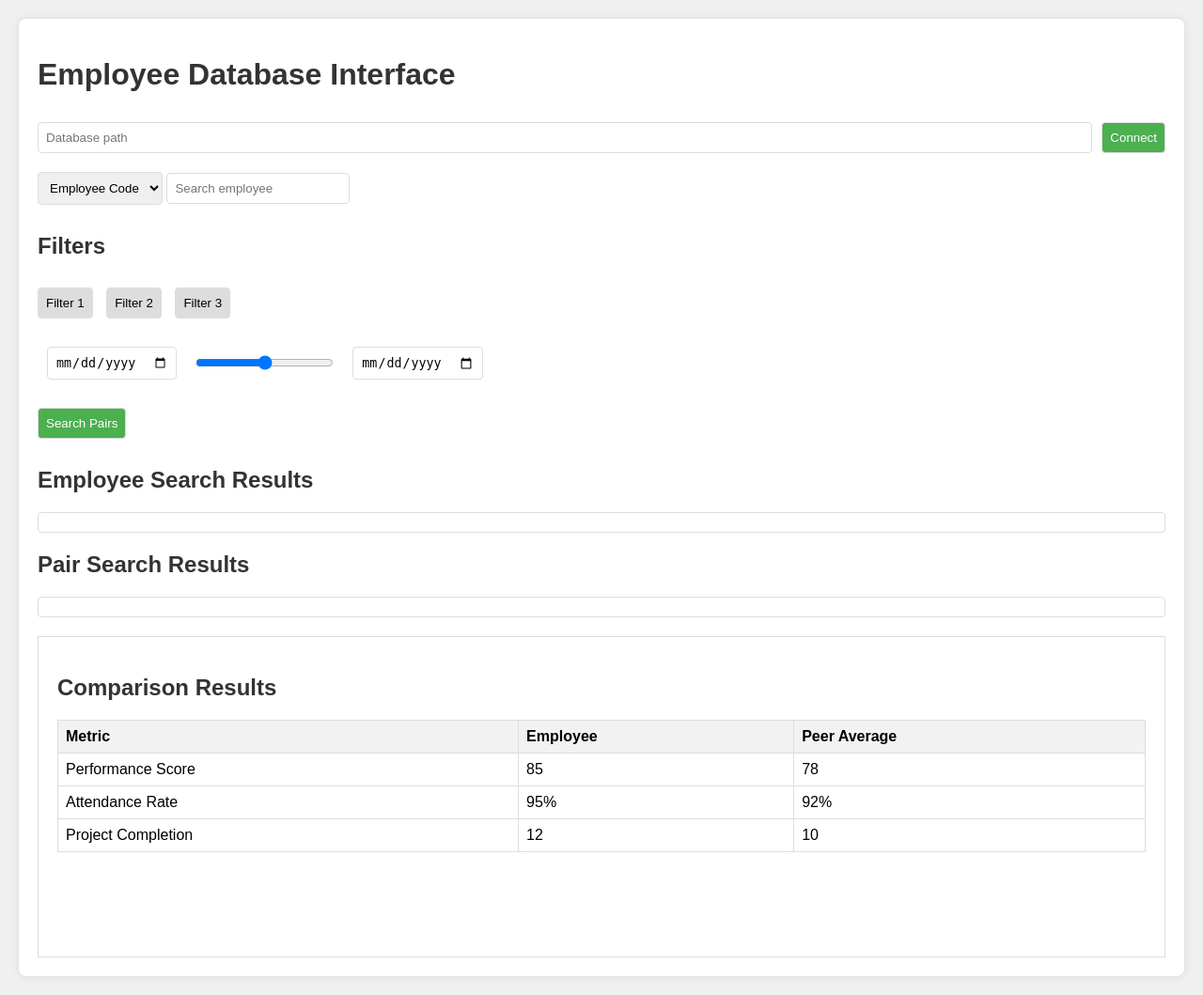
After one commit to aqpbox-devops/AQPBOX-CHARGEFIRE, a Flask app: template app/templates/example.html in a window 1280 px wide. The commit adds this page. Shown: the whole page at 94% size. Run offline with Flask 3, Linux system fonts and the light colour scheme; the template is opened without the code that fills it, so the values that code supplies are empty.

Commit message:
WORKING EMPLOYEE SEARCH

```diff
--- a/app/main.py
+++ b/app/main.py
@@ -4,6 +4,9 @@ from mymodules.database.sqlite_handler import BANTOTALRecordsSQLiteConnection
 app = Flask(__name__)
 
 db_connection = BANTOTALRecordsSQLiteConnection(dir=r'C:\Users\IMAMANIH\Documents\GithubRepos\AQPBOX-CHARGEFIRE\test')
+
+def on_reload():
+    db_connection.connect()
 
 @app.route('/')
 def index():
@@ -16,19 +19,31 @@ def init_db(directory):
         if not db_connection.connect():
             raise ConnectionError("Failed to connect to the database")
 
-        return jsonify({"message": "Database initialized successfully.",
-                        "info": db_connection.info().replace('\n', '<br>')}), 200
+        return jsonify({"message": db_connection.info().
+                        replace('\t', '  ')}), 200
     except Exception as e:
-        app.logger.error(f"Error: {str(e)}")
         return jsonify({"error": str(e)}), 500
 
-@app.route('/search/<string:query>/<string:mode>', methods=['GET'])
-def search(query, mode):
+@app.route('/search_employee/<string:query>/<string:mode>', methods=['GET'])
+def search_employee(query, mode):
     try:
-        results = db_connection.get_employee_code_by(query, mode)
-        return jsonify(results)
+        response_data = {
+            'employees': []
+        }
+
+        if mode != 'code':
+            results = db_connection.get_codes_ocurrences_by(query, mode)
+            employees = db_connection.get_employees_by_codes(results)
+
+        else:
+            employees = db_connection.get_employees_by_codes([query])
+
+        dict_employees = [o.to_dict() for o in employees]
+
+        response_data['employees'] = dict_employees
+
+        return jsonify(response_data), 200
     except Exception as e:
-        app.logger.error(f"Error during search: {str(e)}")
         return jsonify({"error": str(e)}), 500
 
 if __name__ == '__main__':
--- /dev/null
+++ b/app/templates/example.html
@@ -0,0 +1,251 @@
+<!DOCTYPE html>
+<html lang="en">
+<head>
+    <meta charset="UTF-8">
+    <meta name="viewport" content="width=device-width, initial-scale=1.0">
+    <title>Employee Database Interface</title>
+    <style>
+        body {
+            font-family: Arial, sans-serif;
+            margin: 0;
+            padding: 20px;
+            background-color: #f0f0f0;
+        }
+        .container {
+            max-width: 1200px;
+            margin: 0 auto;
+            background-color: white;
+            padding: 20px;
+            border-radius: 8px;
+            box-shadow: 0 0 10px rgba(0,0,0,0.1);
+        }
+        h1, h2 {
+            color: #333;
+        }
+        input, select, button {
+            margin: 10px 0;
+            padding: 8px;
+            border: 1px solid #ddd;
+            border-radius: 4px;
+        }
+        button {
+            background-color: #4CAF50;
+            color: white;
+            cursor: pointer;
+        }
+        button:hover {
+            background-color: #45a049;
+        }
+        .filter-buttons button {
+            margin-right: 10px;
+            background-color: #ddd;
+            color: black;
+        }
+        .filter-buttons button.active {
+            background-color: #4CAF50;
+            color: white;
+        }
+        .time-range {
+            display: flex;
+            align-items: center;
+            margin: 20px 0;
+        }
+        .time-range input {
+            margin: 0 10px;
+        }
+        .employee-results, .pair-results {
+            display: flex;
+            flex-wrap: wrap;
+            gap: 10px;
+            margin-top: 20px;
+            max-height: 300px;
+            overflow-y: auto;
+            padding: 10px;
+            border: 1px solid #ddd;
+            border-radius: 4px;
+        }
+        .employee-card {
+            border: 1px solid #ddd;
+            padding: 10px;
+            border-radius: 4px;
+            width: calc(33.333% - 10px);
+            box-sizing: border-box;
+            background-color: #fff;
+        }
+        .employee-card .color-bar {
+            height: 10px;
+            background: linear-gradient(to right, red, yellow, green);
+            margin-top: 10px;
+        }
+        .employee-card.selected {
+            background-color: #e6f3ff;
+            border-color: #4CAF50;
+        }
+        .comparison-results {
+            margin-top: 20px;
+            border: 1px solid #ddd;
+            padding: 20px;
+            height: 300px;
+            overflow-y: auto;
+        }
+        table {
+            width: 100%;
+            border-collapse: collapse;
+        }
+        th, td {
+            border: 1px solid #ddd;
+            padding: 8px;
+            text-align: left;
+        }
+        th {
+            background-color: #f2f2f2;
+        }
+        .db-connection {
+            display: flex;
+            align-items: center;
+        }
+        .db-connection input {
+            flex-grow: 1;
+            margin-right: 10px;
+        }
+    </style>
+</head>
+<body>
+    <div class="container">
+        <h1>Employee Database Interface</h1>
+
+        <div class="db-connection">
+            <input type="text" id="dbPath" placeholder="Database path">
+            <button onclick="toggleConnection(this)">Connect</button>
+        </div>
+
+        <select id="searchType">
+            <option value="code">Employee Code</option>
+            <option value="username">Username</option>
+            <option value="fullname">Full Name</option>
+        </select>
+        <input type="text" id="searchInput" placeholder="Search employee">
+
+        <h2>Filters</h2>
+        <div class="filter-buttons">
+            <button onclick="toggleFilter(this)">Filter 1</button>
+            <button onclick="toggleFilter(this)">Filter 2</button>
+            <button onclick="toggleFilter(this)">Filter 3</button>
+        </div>
+
+        <div class="time-range">
+            <input type="date" id="startDate">
+            <input type="range" min="0" max="100" value="50" id="timeSlider">
+            <input type="date" id="endDate">
+        </div>
+
+        <button onclick="searchPairs()">Search Pairs</button>
+
+        <h2>Employee Search Results</h2>
+        <div class="employee-results" id="employeeResults"></div>
+
+        <h2>Pair Search Results</h2>
+        <div class="pair-results" id="pairResults"></div>
+
+        <div class="comparison-results">
+            <h2>Comparison Results</h2>
+            <table>
+                <tr>
+                    <th>Metric</th>
+                    <th>Employee</th>
+                    <th>Peer Average</th>
+                </tr>
+                <tr>
+                    <td>Performance Score</td>
+                    <td>85</td>
+                    <td>78</td>
+                </tr>
+                <tr>
+                    <td>Attendance Rate</td>
+                    <td>95%</td>
+                    <td>92%</td>
+                </tr>
+                <tr>
+                    <td>Project Completion</td>
+                    <td>12</td>
+                    <td>10</td>
+                </tr>
+            </table>
+        </div>
+    </div>
+
+    <script>
+        function toggleFilter(button) {
+            button.classList.toggle('active');
+        }
+
+        function toggleConnection(button) {
+            if (button.textContent === 'Connect') {
+                button.textContent = 'Disconnect';
+                button.style.backgroundColor = '#ff4444';
+            } else {
+                button.textContent = 'Connect';
+                button.style.backgroundColor = '#4CAF50';
+            }
+        }
+
+        function searchPairs() {
+            const pairResults = document.getElementById('pairResults');
+            pairResults.innerHTML = ''; // Clear previous results
+
+            // Simulating pair search results
+            const pairEmployees = [
+                { code: '004', username: 'alee', name: 'Alice Lee', joinDate: '2020-07-01' },
+                { code: '005', username: 'bchen', name: 'Bob Chen', joinDate: '2019-11-15' },
+                { code: '006', username: 'ckim', name: 'Carol Kim', joinDate: '2021-02-28' }
+            ];
+
+            pairEmployees.forEach(emp => {
+                const card = createEmployeeCard(emp);
+                card.onclick = function() {
+                    this.classList.toggle('selected');
+                };
+                pairResults.appendChild(card);
+            });
+        }
+
+        // Simulating employee search results
+        const employees = [
+            { code: '001', username: 'jsmith', name: 'John Smith', joinDate: '2020-01-15' },
+            { code: '002', username: 'mjohnson', name: 'Mary Johnson', joinDate: '2019-05-22' },
+            { code: '003', username: 'rwilliams', name: 'Robert Williams', joinDate: '2021-03-10' }
+        ];
+
+        document.getElementById('searchInput').addEventListener('input', function(e) {
+            const searchType = document.getElementById('searchType').value;
+            const searchValue = e.target.value.toLowerCase();
+            const results = employees.filter(emp =>
+                emp[searchType === 'fullname' ? 'name' : searchType].toLowerCase().includes(searchValue)
+            );
+            displayResults(results);
+        });
+
+        function displayResults(results) {
+            const container = document.getElementById('employeeResults');
+            container.innerHTML = '';
+            results.forEach(emp => {
+                const card = createEmployeeCard(emp);
+                container.appendChild(card);
+            });
+        }
+
+        function createEmployeeCard(emp) {
+            const card = document.createElement('div');
+            card.className = 'employee-card';
+            card.innerHTML = `
+                <strong>Code:</strong> ${emp.code}<br>
+                <strong>Username:</strong> ${emp.username}<br>
+                <strong>Name:</strong> ${emp.name}<br>
+                <strong>Join Date:</strong> ${emp.joinDate}
+                <div class="color-bar"></div>
+            `;
+            return card;
+        }
+    </script>
+</body>
+</html>
```
Also changed, not shown: app/mymodules/database/employee_handler.py (+14 -2 lines), app/mymodules/database/indexers.py (+72 -18 lines), app/mymodules/database/sqlite_handler.py (+10 -11 lines), app/static/css/styles.css (added, +103 -0 lines), app/static/js/buttons_style.js (added, +19 -0 lines), app/static/js/db_getters.js (added, +34 -0 lines), app/templates/charge_page.html (deleted, +0 -72 lines), app/templates/index.html (+28 -58 lines), app/static/js/employee_card.js (added).
